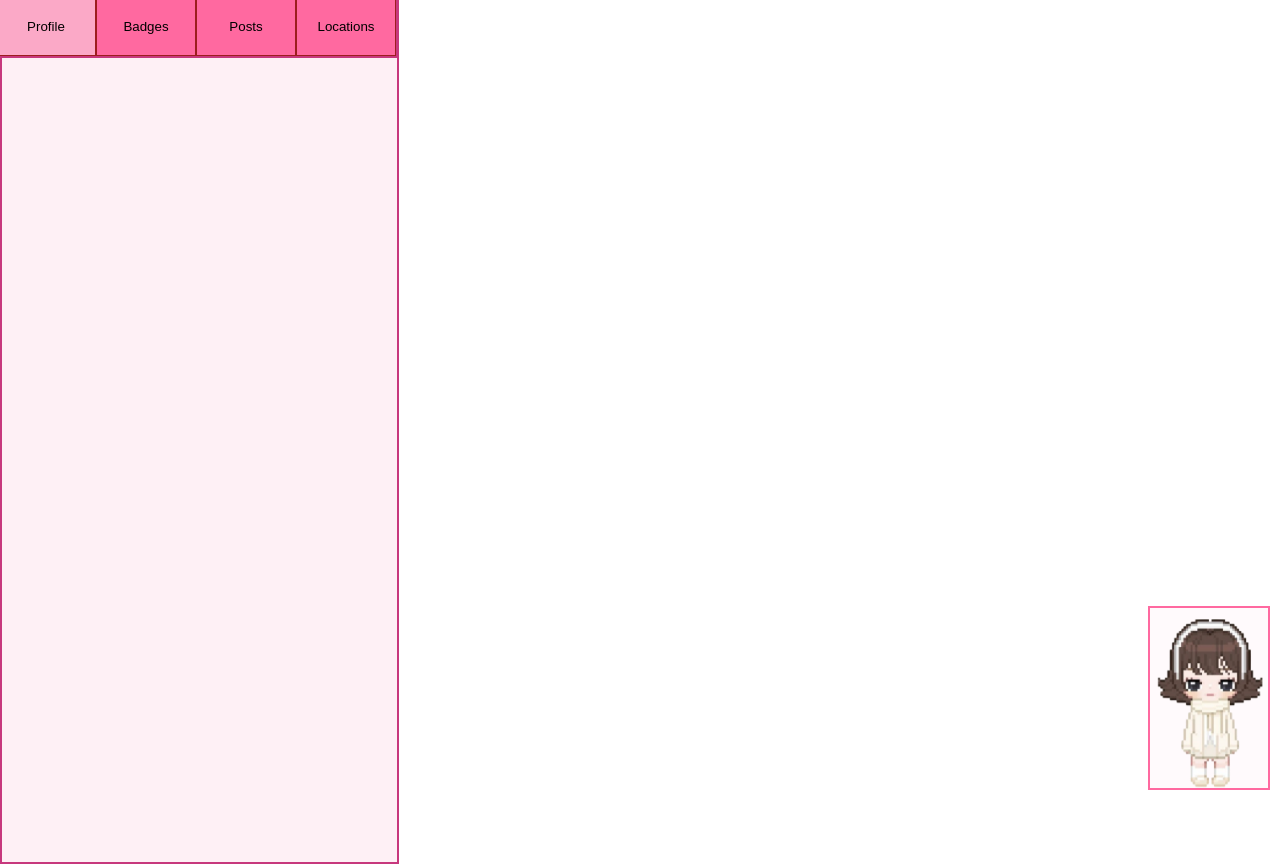
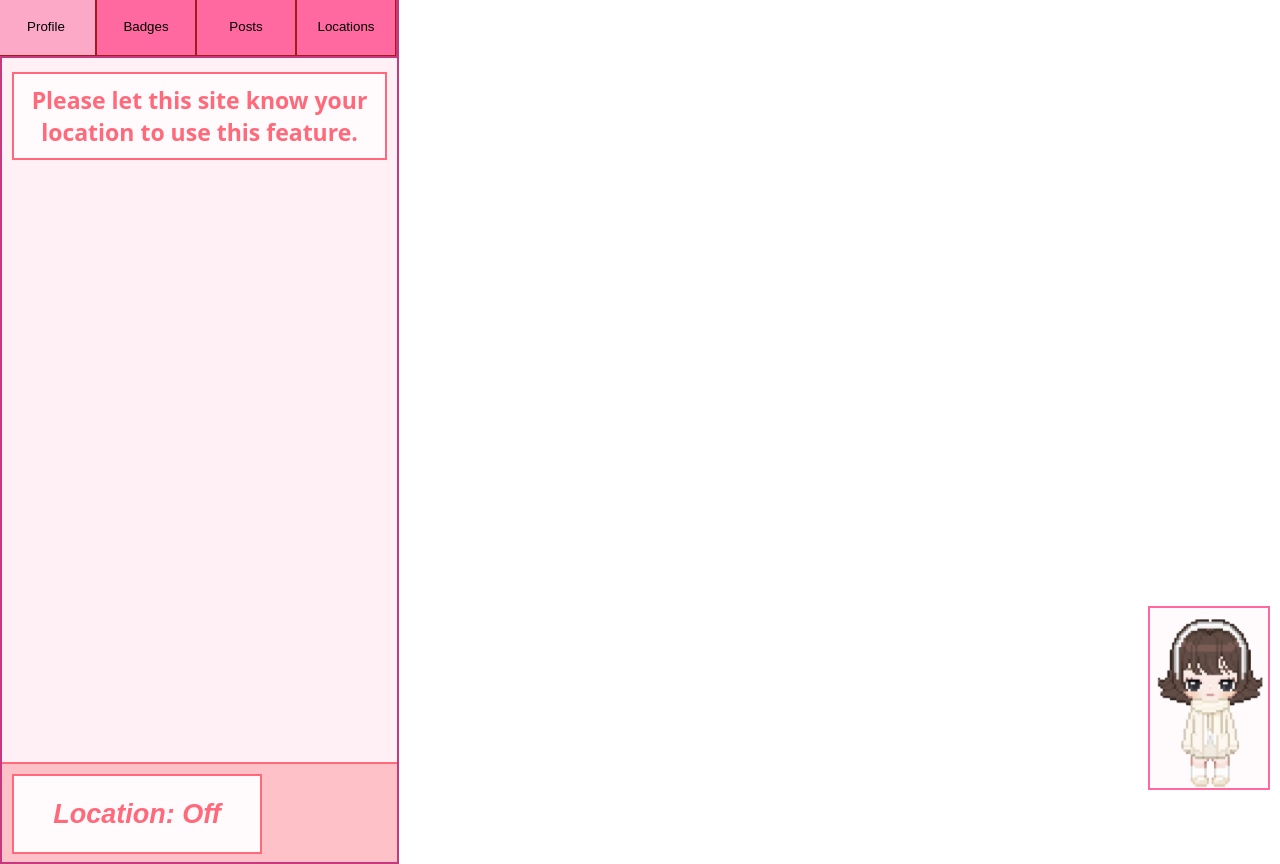
Before and after one commit to BraveSword123/Social-Media-Map-App, a React (Vite) app in the folder Social Media Map App/: page / in a window 1280 px wide. Both pictures are taken after a click on the button "Locations". Built offline with nearby package versions, Linux system fonts and the light colour scheme.

Commit message:
feat: add location feature with message and toggle button in App component

```diff
--- a/Social Media Map App/src/App.css
+++ b/Social Media Map App/src/App.css
@@ -336,7 +336,51 @@ body{
     height: 70px;
 }
 
-
 /* #postContainer{
     display: none;
 }  */
+
+#turnOnLocationMessage{
+    font-family: system-ui, -apple-system, "Segoe UI", Roboto, Helvetica, Arial, sans-serif;
+    font-size: 23px;
+    margin-top: 70px;
+    margin-left: 10px;
+    margin-right: 10px;
+    padding: 10px;
+    background-color: #fffafc;
+    border: 2px solid #ff697a;
+    color: #ff697a;
+    text-align: center;
+}
+
+#toggleLocationButton{
+    font-size: 27px;
+    font-weight: 900;
+    font-style: italic;
+    color: #ff697a;
+    height: 80px;
+    width: 250px;
+    margin-top: 10px;
+    margin-left: 10px;
+    background-color: #fffafc;
+    border: 2px solid #ff697a;
+    cursor: pointer;
+}
+
+#toggleLocationButton:hover{
+    background-color: #ff8f9c;
+    color: #fffafc;
+    transition: 0.3s;
+}
+
+#toggleLocationButton:active{
+    transform: scale(0.98);
+    transition: 0.3s;
+}
+
+#locationFooter{
+    background-color: #ffc1c8;
+    border-top: 2px solid #ff697a;
+    margin-top: 602px;
+    height: 100.2px;
+}
--- a/Social Media Map App/src/App.tsx
+++ b/Social Media Map App/src/App.tsx
@@ -160,6 +160,15 @@ function App() {
           <Badge img={swanBadge}/>
         </section>
         }
+        { isbarCheck === "Locations" && <section id="locationsContainer">
+          <article id="turnOnLocationMessage">
+            Please let this site know your location to use this feature.
+          </article>
+          <footer id="locationFooter">
+            <button id="toggleLocationButton"> Location: Off </button>
+          </footer>
+        </section>
+        }
 </aside>
     <div id="spriteContainer">
       <img id="Sprite" src={userSprite}/>
```
